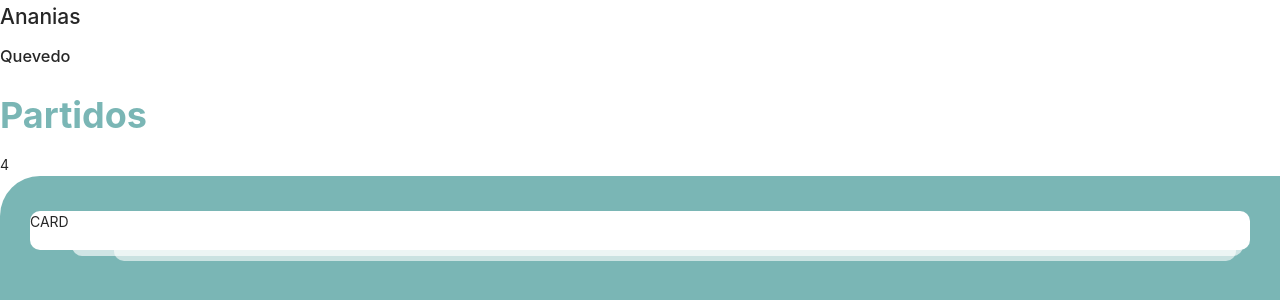
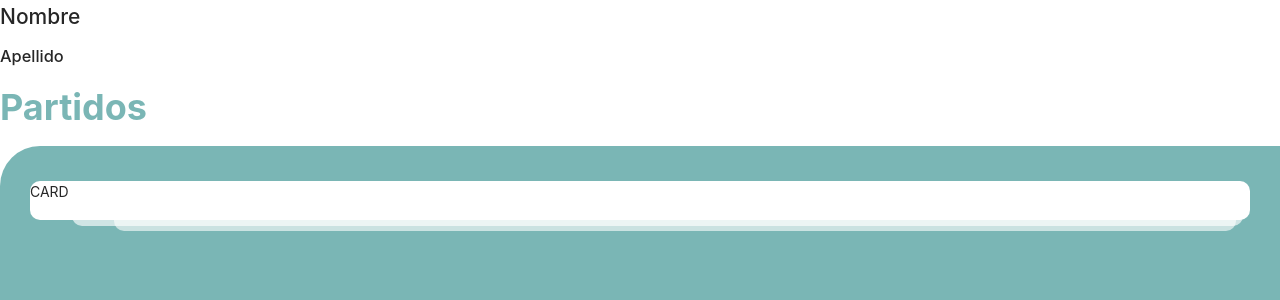
Before and after one commit to UrielQuevedo/tantos, a Next.js app: page /partidos in a window 1280 px wide. Shown: the top 300 px of the page. Built offline with nearby package versions, Linux system fonts and the light colour scheme.

Commit message:
chore: animation when exit page

```diff
--- /dev/null
+++ b/components/atoms/card/Card.jsx
@@ -0,0 +1,15 @@
+import Styles from "./_style.module.scss";
+
+const { card, shadowCard1, shadowCard2, containerCard } = Styles;
+
+const Card = ({ children }) => {
+  return (
+    <div className={containerCard}>
+      <div className={shadowCard2} />
+      <div className={shadowCard1} />
+      <div className={card}>{children}</div>
+    </div>
+  );
+};
+
+export default Card;
--- /dev/null
+++ b/components/atoms/card/_style.module.scss
@@ -0,0 +1,34 @@
+@import 'styles/_general_styling.scss';
+
+.containerCard {
+  position: relative;
+  height: 50px;
+}
+
+.card {
+  position: absolute;
+  border-radius: 10px;
+  height: 39px;
+  width: 100%;
+  background: $white;
+}
+
+.shadowCard1 {
+  background: rgba(255, 255, 255, 0.65);
+  border-radius: 10px;
+  position: absolute;
+  top: 0;
+  right: 7px;
+  width: 96%;
+  height: 45px;
+}
+
+.shadowCard2 {
+  background: rgba(255, 255, 255, 0.6);
+  position: absolute;
+  top: 0;
+  right: 14px;
+  border-radius: 10px;
+  width: 92%;
+  height: 50px;
+}
--- a/pages/_app.js
+++ b/pages/_app.js
@@ -1,8 +1,9 @@
 import Head from "next/head";
 import "../styles/globals.css";
 import "antd/dist/antd.css";
+import { AnimatePresence } from "framer-motion";
 
-function MyApp({ Component, pageProps }) {
+function MyApp({ Component, pageProps, router }) {
   return (
     <>
       <Head>
@@ -17,7 +18,9 @@ function MyApp({ Component, pageProps }) {
         <link rel="manifest" href="/manifest.json" />
         <link rel="icon" href="/favicon.ico" />
       </Head>
-      <Component {...pageProps} />
+      <AnimatePresence exitBeforeEnter initial={true}>
+        <Component {...pageProps} key={router.route} />
+      </AnimatePresence>
     </>
   );
 }
--- a/pages/crear-usuario/index.js
+++ b/pages/crear-usuario/index.js
@@ -14,6 +14,7 @@ const CrearUsuario = () => {
       <motion.div
         initial={{ opacity: 0, y: -500 }}
         animate={{ opacity: 1, y: 0 }}
+        exit={{ opacity: 0, y: -500, transition: { duration: 0.5 } }}
         transition={{ duration: 1, type: "spring" }}
         style={{ textAlign: "center" }}
       >
@@ -22,8 +23,9 @@ const CrearUsuario = () => {
       <motion.div
         className={container}
         initial={{ opacity: 0, y: 500 }}
+        exit={{ opacity: 0, y: 500, transition: { duration: 0.5 } }}
         animate={{ opacity: 1, y: 0 }}
-        transition={{ duration: 1 }}
+        transition={{ duration: 0.5 }}
       >
         <CrearJugadorForm />
       </motion.div>
--- a/pages/partidos/_style.module.scss
+++ b/pages/partidos/_style.module.scss
@@ -7,36 +7,3 @@
   height: 100%;
   border-radius: 40px 0px 0px 0px;
 }
-
-.containerCard {
-  position: relative;
-  height: 50px;
-}
-
-.card {
-  position: absolute;
-  border-radius: 10px;
-  height: 39px;
-  width: 100%;
-  background: $white;
-}
-
-.shadowCard1 {
-  background: rgba(255, 255, 255, 0.65);
-  border-radius: 10px;
-  position: absolute;
-  top: 0;
-  right: 7px;
-  width: 96%;
-  height: 45px;
-}
-
-.shadowCard2 {
-  background: rgba(255, 255, 255, 0.6);
-  position: absolute;
-  top: 0;
-  right: 14px;
-  border-radius: 10px;
-  width: 92%;
-  height: 50px;
-}
--- a/pages/partidos/index.js
+++ b/pages/partidos/index.js
@@ -1,25 +1,45 @@
 import Styles from "./_style.module.scss";
 import HeaderLayout from "../../components/layouts/HeaderLayout";
 import BigTitle from "../../components/atoms/big-title/BigTitle";
+import Card from "../../components/atoms/card/Card.jsx";
+import { motion } from "framer-motion";
 
 const TITLE = "Partidos";
 
-const { container, card, shadowCard1, shadowCard2, containerCard } = Styles;
+const { container } = Styles;
+const variants = {
+  hidden: { opacity: 0, x: 0, y: -20 },
+  enter: { opacity: 1, x: 0, y: 0 },
+  exit: { opacity: 0, x: -0, y: -20 },
+};
 
 const Partidos = () => {
   return (
     <HeaderLayout title={TITLE}>
-      <h2>Ananias</h2>
-      <h3>Quevedo</h3>
-      <BigTitle type="secondary" title={TITLE} />
-      <span>4</span>
-      <div className={container}>
-        <div className={containerCard}>
-          <div className={shadowCard2} />
-          <div className={shadowCard1} />
-          <div className={card}>CARD</div>
-        </div>
-      </div>
+      <motion.div
+        initial="hidden"
+        animate="enter"
+        exit="exit"
+        variants={variants}
+        transition={{ duration: 0.4, type: "easeInOut" }}
+      >
+        <h2>Nombre</h2>
+        <h3>Apellido</h3>
+        <BigTitle type="secondary" title={TITLE} />
+      </motion.div>
+      <motion.div
+        className={container}
+        initial={{ opacity: 0, x: 500 }}
+        exit={{
+          opacity: 0,
+          x: 500,
+          transition: { duration: 0.3 },
+        }}
+        animate={{ opacity: 1, x: 0 }}
+        transition={{ duration: 0.4 }}
+      >
+        <Card>CARD</Card>
+      </motion.div>
     </HeaderLayout>
   );
 };
```
